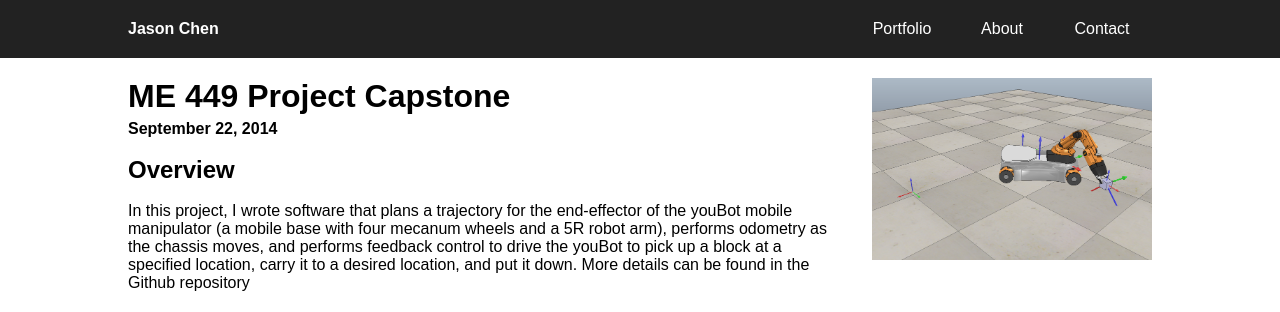
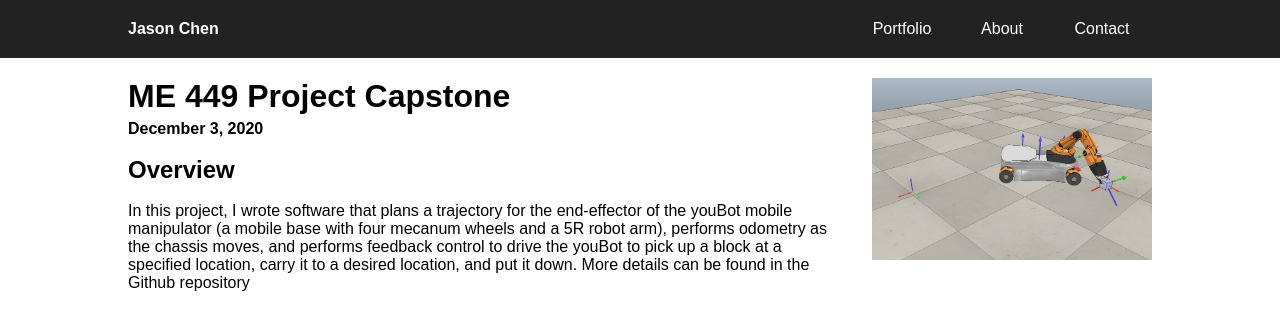
Before and after one commit to chen2156/chen2156.github.io, a Jekyll site: the page built from _projects/ME449project.md, in a window 1280 px wide. Shown: the top 312 px of the page. Built offline with Jekyll 4.4.1, drawn with Linux system fonts in a browser that asks for light colours; nearby versions of some CDN libraries.

Commit message:
Update ME449project.md

```diff
--- a/_projects/ME449project.md
+++ b/_projects/ME449project.md
@@ -1,7 +1,7 @@
 ---
 layout: project
 title: ME 449 Project Capstone
-date: September 22, 2014
+date: December 3rd, 2020
 image: /800px-Youbot-capstone.png
 ---
 
```
